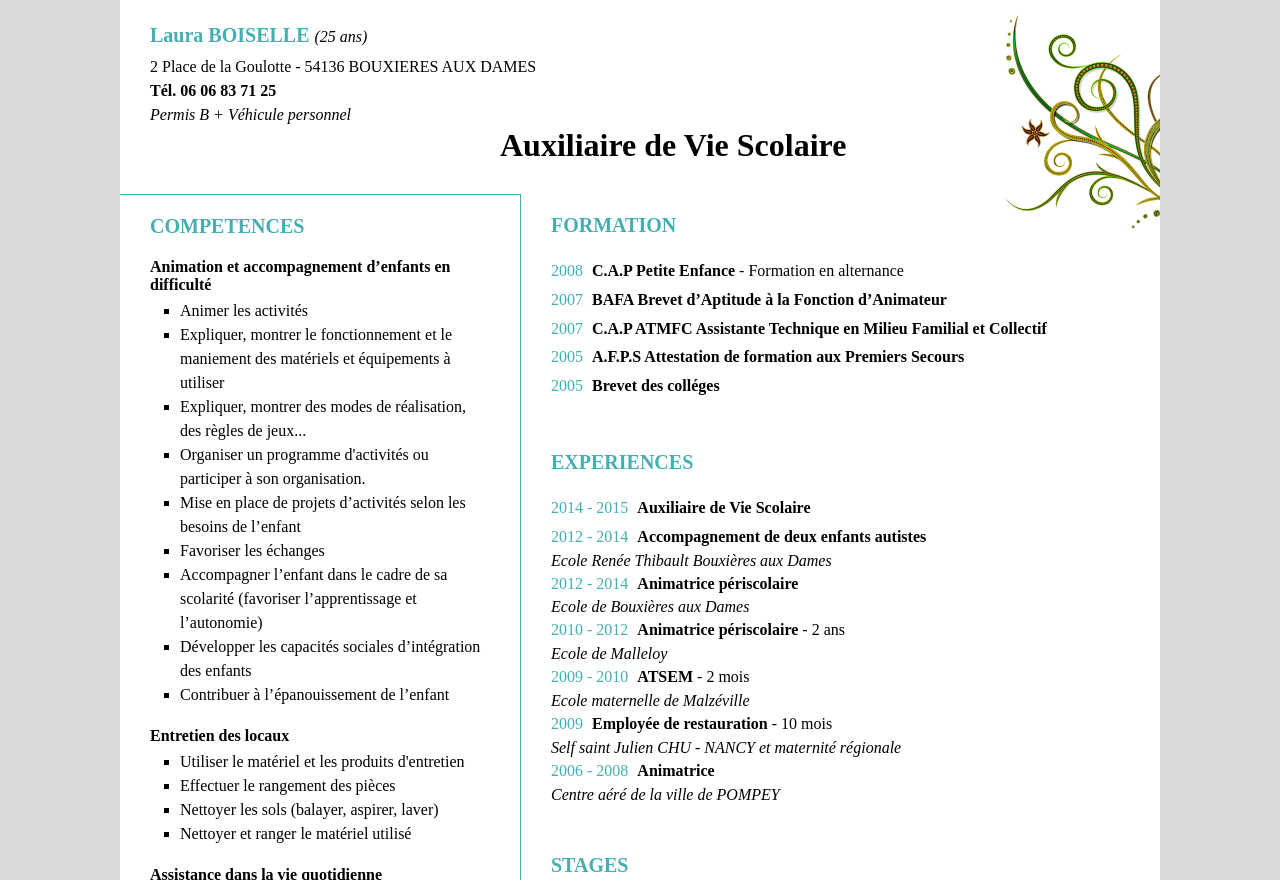
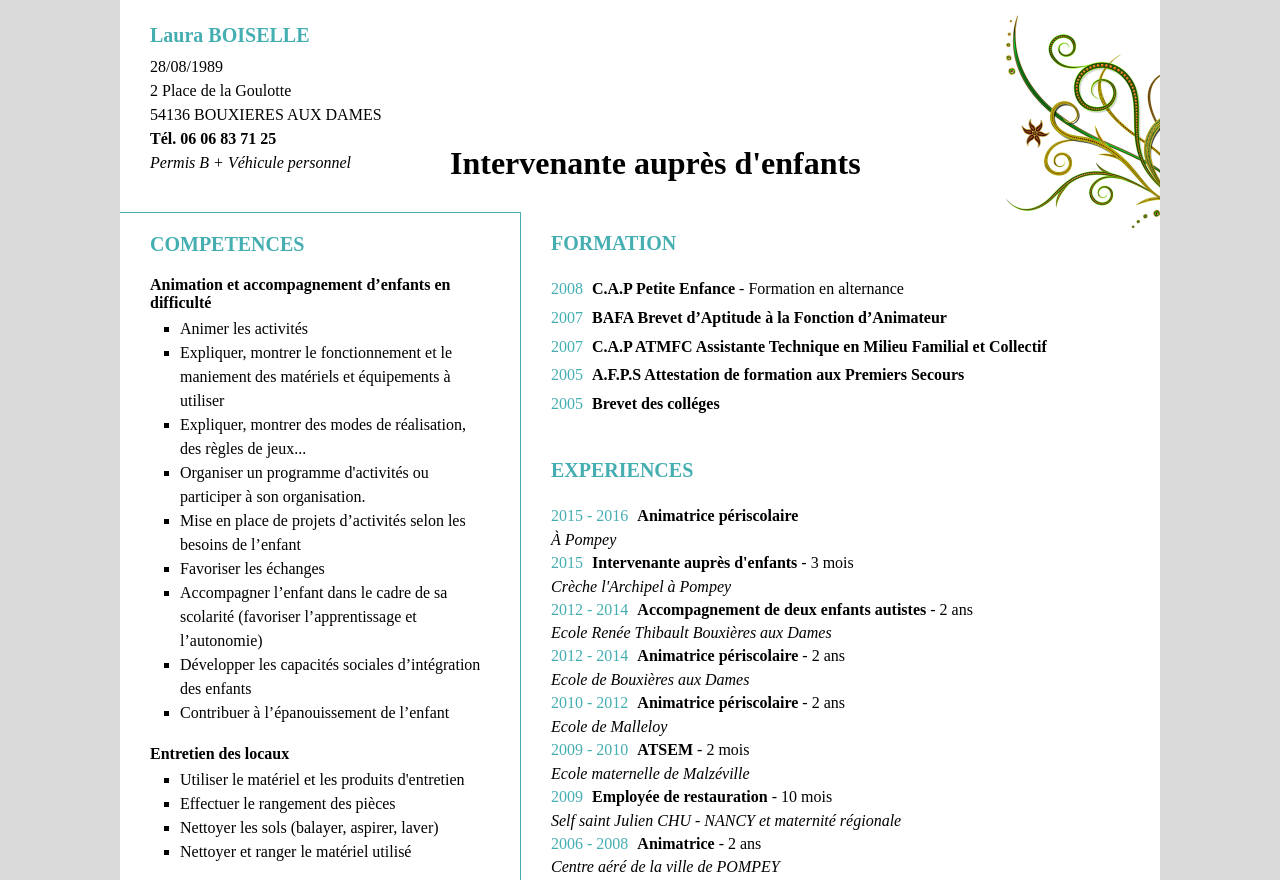
Before and after one commit to mons54/cv-laura, a website: page cv-laura-boiselle.html in a window 1280 px wide. Shown: the top 880 px of the page. Drawn offline with Linux system fonts and the light colour scheme; files whose address does not match are found by name.

Commit message:
update CV

```diff
--- a/cv-laura-boiselle.html
+++ b/cv-laura-boiselle.html
@@ -2,7 +2,7 @@
     <head>
         <meta charset="utf8">
         <title>CV Laura Boiselle</title>
-        <link rel="stylesheet" type="text/css" href="file:///C:/Users/jsimonet/Documents/projects/htmlToPdf/style.css">
+        <link rel="stylesheet" type="text/css" href="file:///C:/Users/Julien/Documents/cv-laura/style.css">
     </head>
     <body>
         <div class="content">
@@ -12,12 +12,12 @@
                     <span class="title">
                         Laura BOISELLE
                     </span>
-                    <span class="age">
-                        (25 ans)
-                    </span>
+                </div>
+                <div class="date-naissance">
+                    28/08/1989
                 </div>
                 <div class="adresse">
-                    2 Place de la Goulotte - 54136 BOUXIERES AUX DAMES
+                    2 Place de la Goulotte<br>54136 BOUXIERES AUX DAMES
                 </div>
                 <div class="tel">
                     <strong>Tél. 06 06 83 71 25</strong>
@@ -27,7 +27,7 @@
                 </div>
             </div>
 
-            <h1>Auxiliaire de Vie Scolaire</h1>
+            <h1>Intervenante auprès d'enfants</h1>
 
             <div class="competences">
                 <div class="title">
@@ -96,17 +96,23 @@
                     EXPERIENCES
                 </div>
                 <p>
-                    <span class="date">2014 - 2015</span>
-                    <span class="name">Auxiliaire de Vie Scolaire</span>
+                    <span class="date">2015 - 2016</span>
+                    <span class="name">Animatrice périscolaire</span>
+                    <div class="lieu">À Pompey</div>
+                </p>
+                <p>
+                    <span class="date">2015</span>
+                    <span class="name">Intervenante auprès d'enfants</span>  - 3 mois
+                    <div class="lieu">Crèche l'Archipel à Pompey</div>
                 </p>
                 <p>
                     <span class="date">2012 - 2014</span>
-                    <span class="name">Accompagnement de deux enfants autistes</span>
+                    <span class="name">Accompagnement de deux enfants autistes</span> - 2 ans
                     <div class="lieu">Ecole Renée Thibault Bouxières aux Dames</div>
                 </p>
                 <p>
                     <span class="date">2012 - 2014</span>
-                    <span class="name">Animatrice périscolaire</span>
+                    <span class="name">Animatrice périscolaire</span> - 2 ans
                     <div class="lieu">Ecole de Bouxières aux Dames</div>
                 </p>
                 <p>
@@ -126,7 +132,7 @@
                 </p>
                 <p>
                     <span class="date">2006 - 2008</span>
-                    <span class="name">Animatrice</span>
+                    <span class="name">Animatrice</span> - 2 ans
                     <div class="lieu">Centre aéré de la ville de POMPEY</div>
                 </p>
             </div>
--- a/style.css
+++ b/style.css
@@ -20,8 +20,7 @@ body {
 
 h1 {
     font-family: 'Berlin Sans FB Demi';
-    margin-left: 350px;
-    margin-bottom: 30px;
+    margin: -30px 0 30px 300px;
 }
 
 ul {
@@ -109,7 +108,7 @@ ul {
 .formation,
 .experiences {
     padding-top: 20px;
-    margin-bottom: 30px;
+    margin-bottom: 20px;
     margin-left: 400px;
 }
 
```
Also changed, not shown: 1 other file.
